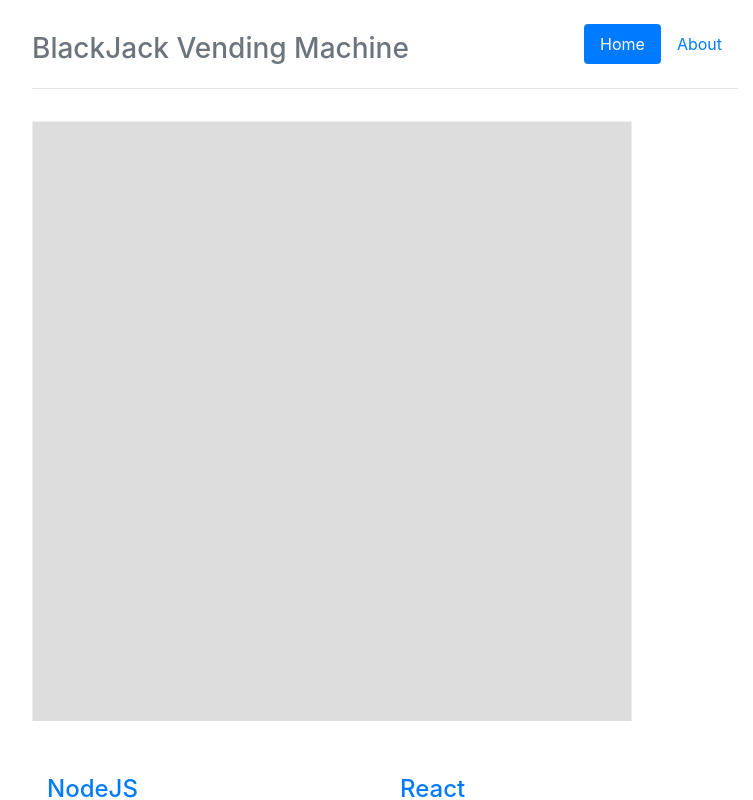
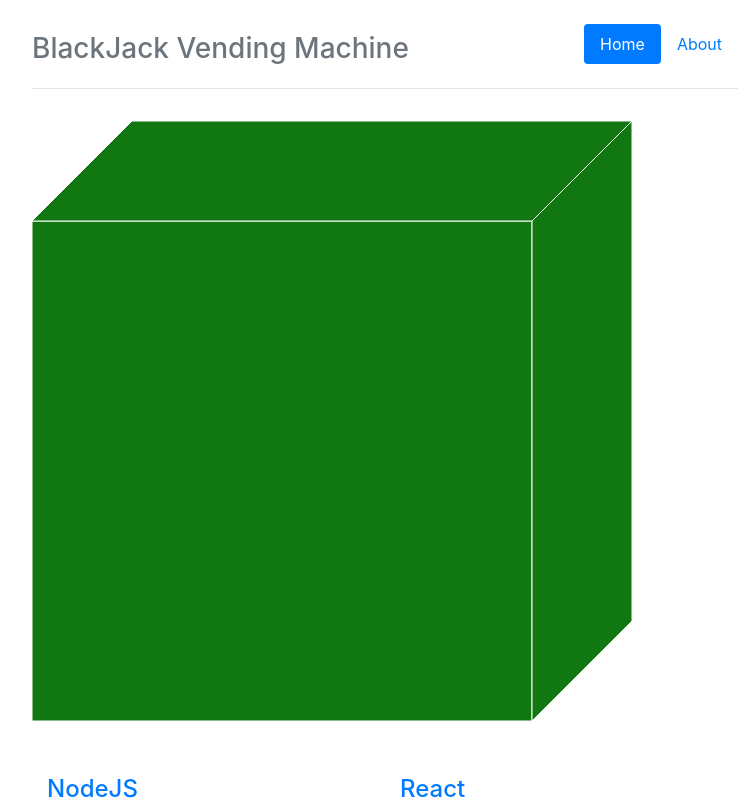
Before and after one commit to bohendo/bjtj, a React app: page / in a window 1280 px wide. Shown: the top 800 px of the page, without its empty margins (255-1008 px from the left). Built offline with nearby package versions, Linux system fonts and the light colour scheme.

Commit message:
Add green cube & fix bugs

```diff
--- a/package.json
+++ b/package.json
@@ -1,5 +1,5 @@
 {
-  "name": "BoHendo",
+  "name": "blackjack-vending-machine",
   "version": "1.0.0",
   "description": "",
   "main": "server.js",
@@ -8,7 +8,7 @@
     "start": "webpack-dev-server --config webpack.dev.js"
   },
   "keywords": [],
-  "author": "Bo Henderson",
+  "author": "Bo Henderson et al",
   "license": "MIT",
   "devDependencies": {
     "autoprefixer": "^7.1.4",
--- a/src/bjvm.jsx
+++ b/src/bjvm.jsx
@@ -8,10 +8,13 @@ export default class BJVM extends React.Component {
 <div class="center canvas">
 
   <svg height="600" width="600">
-    <rect x="0" y="0" height="700" width="600"
-          fill="#ddd" stroke="white"/>
-    <polygon points=""
+    <rect x="0" y="100" height="500" width="500"
           fill="#171" stroke="white"/>
+    <polygon points="0,100 100,0 600,0 500,100"
+             fill="#171" stroke="white"/>
+    <polygon points="600,0 600,500 500,600 500,100"
+             fill="#171" stroke="white"/>
+
   </svg>
 
 </div>
```
Also changed, not shown: 2 other files (tests, documents, lock files or other folders).
